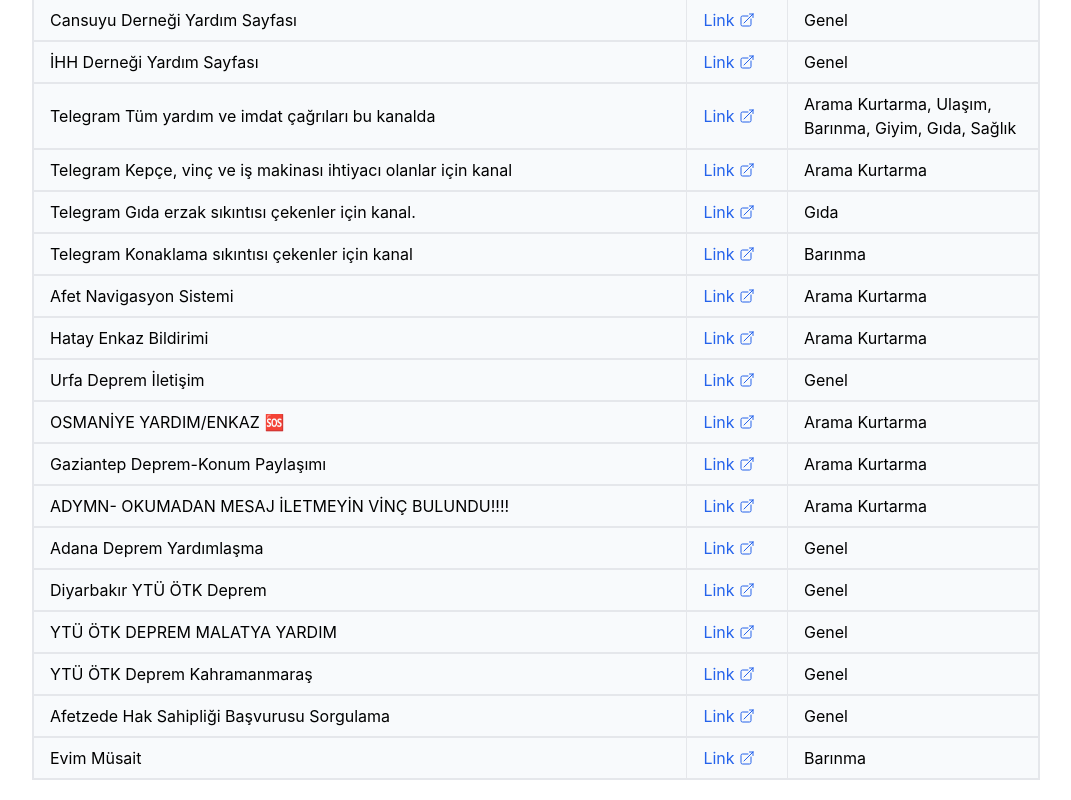
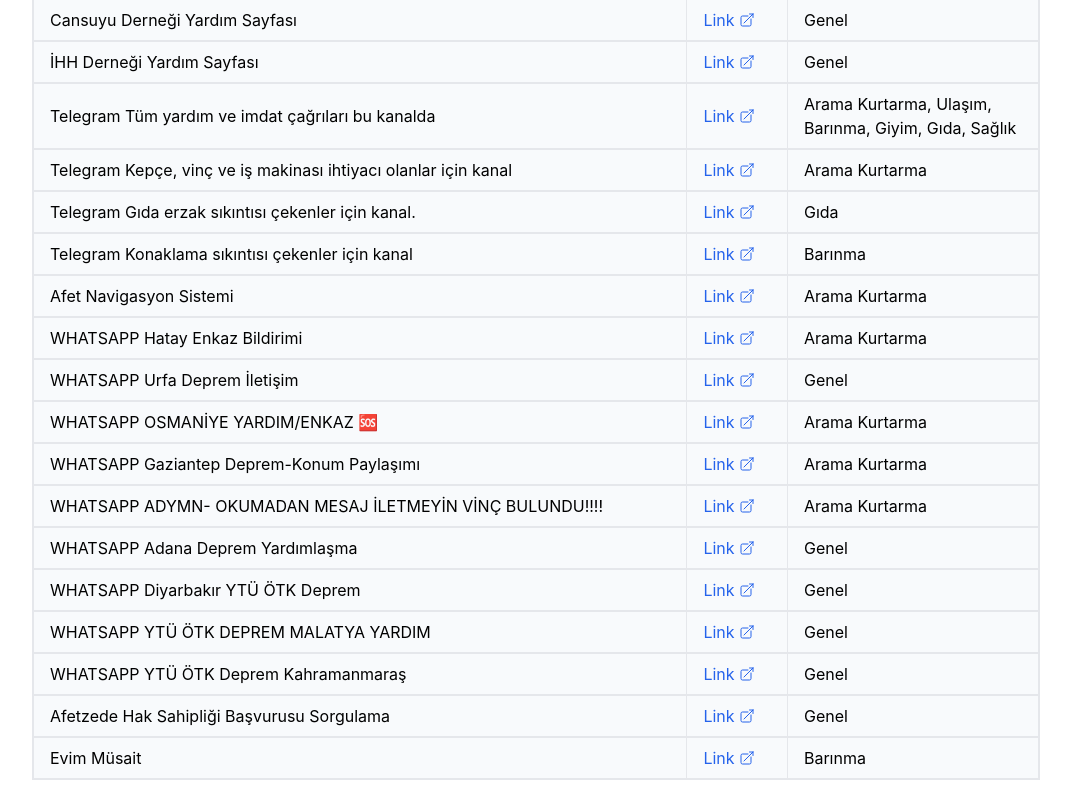
Before and after one commit to alparslandeniz/tumyardimlar, a React (Create React App) app: page / in a window 1280 px wide. Shown: the part 2536-3336 px from the top of the page, without its empty margins (104-1175 px from the left). Built offline with nearby package versions, Linux system fonts and the light colour scheme.

Commit message:
Update Data.js

```diff
--- a/src/Components/Constants/Data.js
+++ b/src/Components/Constants/Data.js
@@ -235,47 +235,47 @@
     category: "Arama Kurtarma",
   },
   {
-    description: "Hatay Enkaz Bildirimi",
+    description: "WHATSAPP Hatay Enkaz Bildirimi",
     url: "https://chat.whatsapp.com/HSQPIYSjGjdF3nw8cDh34D",
     category: "Arama Kurtarma",
   },
   {
-    description: "Urfa Deprem İletişim",
+    description: "WHATSAPP Urfa Deprem İletişim",
     url: "https://chat.whatsapp.com/JMmhZzFKq9SCTTVKqogq2V",
     category: "Genel",
   },
   {
-    description: "OSMANİYE YARDIM/ENKAZ 🆘",
+    description: "WHATSAPP OSMANİYE YARDIM/ENKAZ 🆘",
     url: "https://chat.whatsapp.com/DWJ4dgKXGXmAbkl3bOmBIv",
     category: "Arama Kurtarma",
   },
   {
-    description: "Gaziantep Deprem-Konum Paylaşımı",
+    description: "WHATSAPP Gaziantep Deprem-Konum Paylaşımı",
     url: "https://chat.whatsapp.com/BTI9zBJ3BKU0NBYmsodRc2",
     category: "Arama Kurtarma",
   },
   {
-    description: "ADYMN- OKUMADAN MESAJ İLETMEYİN VİNÇ BULUNDU!!!!",
+    description: "WHATSAPP ADYMN- OKUMADAN MESAJ İLETMEYİN VİNÇ BULUNDU!!!!",
     url: "https://chat.whatsapp.com/DINQrnr7LARGWmUPGGjMlT",
     category: "Arama Kurtarma",
   },
   {
-    description: "Adana Deprem Yardımlaşma",
+    description: "WHATSAPP Adana Deprem Yardımlaşma",
     url: "https://chat.whatsapp.com/FZNUjyAOgOn8hFptBmW8S9",
     category: "Genel",
   },
   {
-    description: "Diyarbakır YTÜ ÖTK Deprem",
+    description: "WHATSAPP Diyarbakır YTÜ ÖTK Deprem",
     url: "https://chat.whatsapp.com/IU6TDdPhwOx768xgQ1o4nR",
     category: "Genel",
   },
   {
-    description: "YTÜ ÖTK DEPREM MALATYA YARDIM",
+    description: "WHATSAPP YTÜ ÖTK DEPREM MALATYA YARDIM",
     url: "https://chat.whatsapp.com/FYs5hu1BQJbFS90B5YyajB",
     category: "Genel",
   },
   {
-    description: "YTÜ ÖTK Deprem Kahramanmaraş",
+    description: "WHATSAPP YTÜ ÖTK Deprem Kahramanmaraş",
     url: "https://chat.whatsapp.com/JbfYMdtb0W1ETRt9k7wVhd",
     category: "Genel",
   },
```
